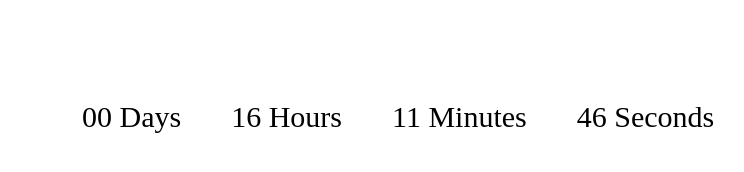
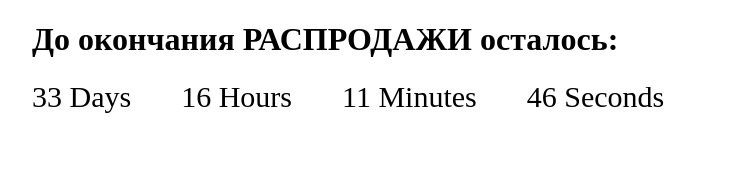
Before and after one commit to Maximka24/goit-js-hw-11-timer, a plain HTML site: page index.html in a window 1280 px wide. Shown: the whole page, without its empty margins (76-820 px from the left). Drawn offline with Linux system fonts and the light colour scheme.

Commit message:
ДЗ 11
Выполнен обратный таймер согласно ДЗ

```diff
--- a/index.html
+++ b/index.html
@@ -10,6 +10,7 @@
 </head>
 
 <body>
+	<h1 class="main-title">До окончания РАСПРОДАЖИ осталось:</h1>
 	<div class="timer" id="timer-1">
 		<div class="field">
 			<span class="value" data-value="days">11</span>
--- a/index.js
+++ b/index.js
@@ -2,20 +2,31 @@ const refs = {
 	timerDays: document.querySelector('[data-value="days"]'),
 	timerHours: document.querySelector('[data-value="hours"]'),
 	timerMins: document.querySelector('[data-value="mins"]'),
-	timerSecs: document.querySelector('[data-value="secs"]')
+	timerSecs: document.querySelector('[data-value="secs"]'),
+	mainTitle: document.querySelector('.main-title')
 }
-
 
 class Timer {
 	constructor ({onTick}) {
+		this.targetDate = 'Jul 17 2021';
+		// this.targetDate = 'Jun 13 2021 10:38:00';
+
+		this.timeIntervalId = null;
 		this.onTick = onTick;
-
 	}
 	pad(value) {
 		return String(value).padStart(2, '0')
 	}
 
 	onTimeComponents(time) {
+		if (Date.parse(time) <= Date.parse(new Date())) {
+			const total = 0;
+			const days = 0;
+			const hours = 0;
+			const mins = 0;
+			const secs = 0;
+			return {total, days, hours, mins, secs };
+		}
 		const total = Date.parse(time) - Date.parse(new Date());
 		const days = this.pad(Math.floor(total / (1000 * 60 * 60 * 24)));
 		const hours = this.pad(Math.floor((total % (1000 * 60 * 60 * 24)) / (1000 * 60 * 60)));
@@ -25,33 +36,32 @@ class Timer {
 		return {total, days, hours, mins, secs }
 	}
 
-	initializeClock(time) {
-
-		function updateClockFace() {
-			const t = timer.onTimeComponents(time);
-
-			refs.timerDays.innerHTML = t.days;
-			refs.timerHours.innerHTML = ('0' + t.hours).slice(-2);
-			refs.timerMins.innerHTML = ('0' + t.mins).slice(-2);
-			refs.timerSecs.innerHTML = ('0' + t.secs).slice(-2);
-
-			if (t.total <= 0) {
-				clearInterval(timeinterval);
-			}
-		}
-		updateClockFace()
-		const timeinterval = setInterval(updateClockFace, 1000)
+	initializeClock() {
+		this.onTick();
+		this.timeIntervalId = setInterval(updateClockFace, 1000)
 	}
 }
 
 const timer = new Timer({
-	// onTick: updateClockFace,
+	onTick: updateClockFace,
 });
 
-// const deadline = new Date(Date.parse(new Date()) + 15 * 24 * 60 * 60 * 1000);
-const deadline='2021-06-14';
+function updateClockFace() {
+	const t = timer.onTimeComponents(timer.targetDate);
 
-timer.initializeClock(deadline)
+	refs.timerDays.innerHTML = t.days;
+	refs.timerHours.innerHTML = ('0' + t.hours).slice(-2);
+	refs.timerMins.innerHTML = ('0' + t.mins).slice(-2);
+	refs.timerSecs.innerHTML = ('0' + t.secs).slice(-2);
+
+	if (t.total <= 0) {
+		clearInterval(timer.timeIntervalId);
+		refs.mainTitle.textContent = 'Распродажа закончилась!!!';
+		refs.mainTitle.style.color = '#ff0000';
+	}
+}
+
+timer.initializeClock()
 
 
 
--- a/main.css
+++ b/main.css
@@ -1,10 +1,15 @@
+body {
+	padding-left: 100px;
+}
+
+
 .timer {
-	margin-top: 100px;
-	margin-left: 100px;
+	margin-top: 10px;
 	display: flex;
+
 }
 
 .field {
-	margin-left: 50px;
+	margin-right: 50px;
 	font-size: 30px;
 }
```
